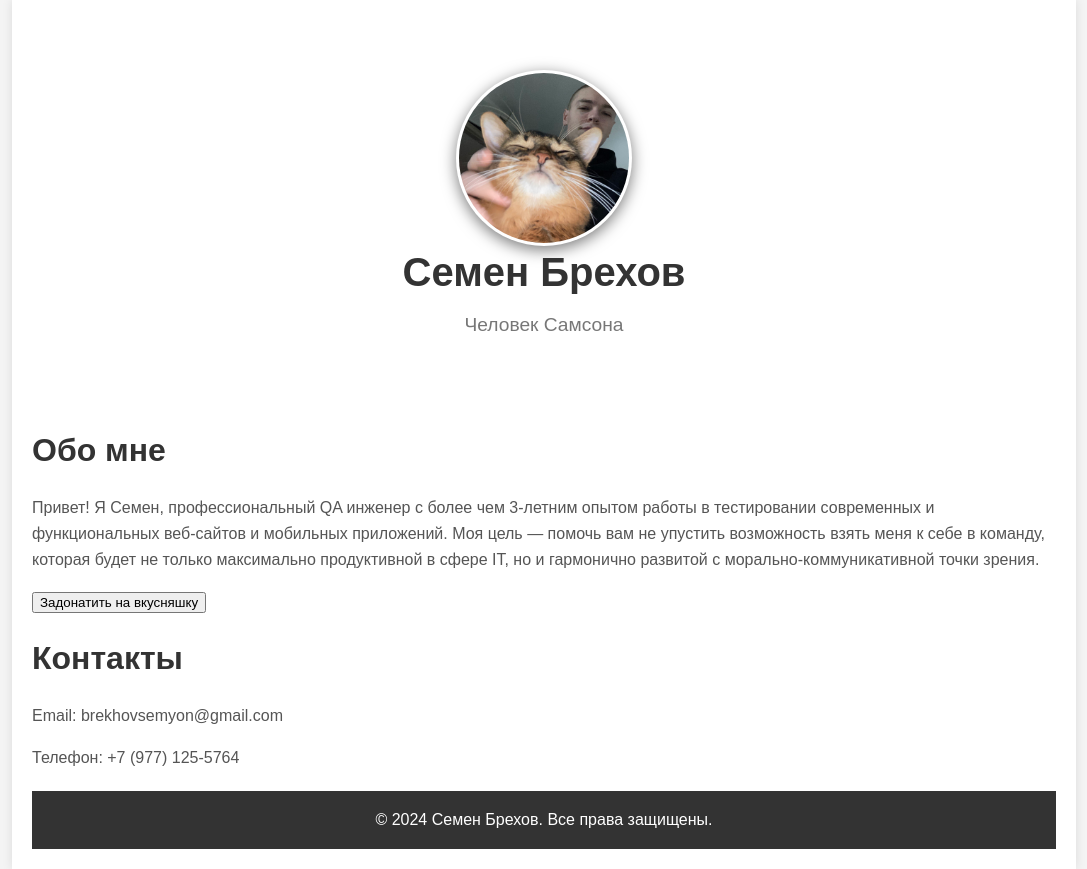
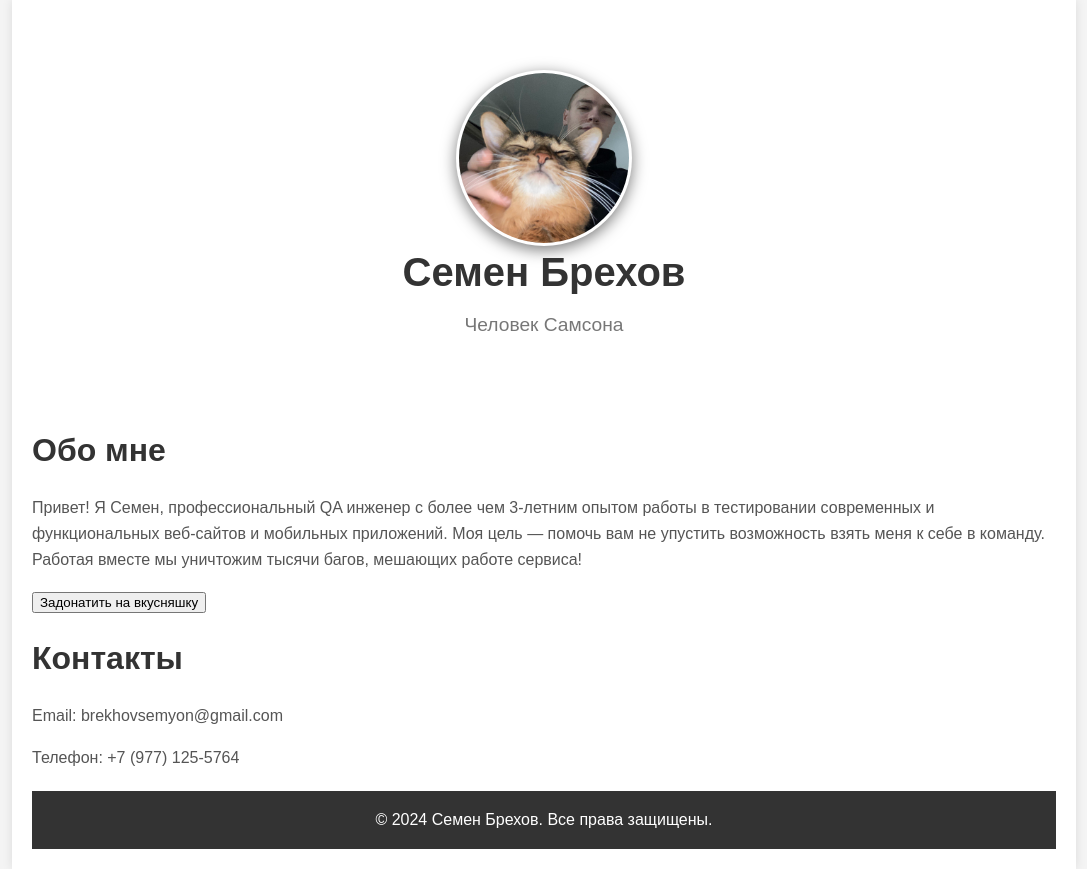
Before and after one commit to SemenBrekhovQA/SemenBrekhovQA.github.io, a plain HTML site: page index1.html in a window 1280 px wide. Shown: the whole page, without its empty margins (96-1183 px from the left). Drawn offline with Linux system fonts and the light colour scheme.

Commit message:
Add files via upload

```diff
--- a/index1.html
+++ b/index1.html
@@ -79,7 +79,7 @@
         </header>
         <div class="content">
             <h2>Обо мне</h2>
-            <p>Привет! Я Семен, профессиональный QA инженер с более чем 3-летним опытом работы в тестировании современных и функциональных веб-сайтов и мобильных приложений. Моя цель — помочь вам не упустить возможность взять меня к себе в команду, которая будет не только максимально продуктивной в сфере IT, но и гармонично развитой с морально-коммуникативной точки зрения. </p>
+            <p>Привет! Я Семен, профессиональный QA инженер с более чем 3-летним опытом работы в тестировании современных и функциональных веб-сайтов и мобильных приложений. Моя цель — помочь вам не упустить возможность взять меня к себе в команду. Работая вместе мы уничтожим тысячи багов, мешающих работе сервиса! </p>
         </div>
         <button type="button">Задонатить на вкусняшку</button>
                 <script type="text/javascript" src="js.js"></script>
```
